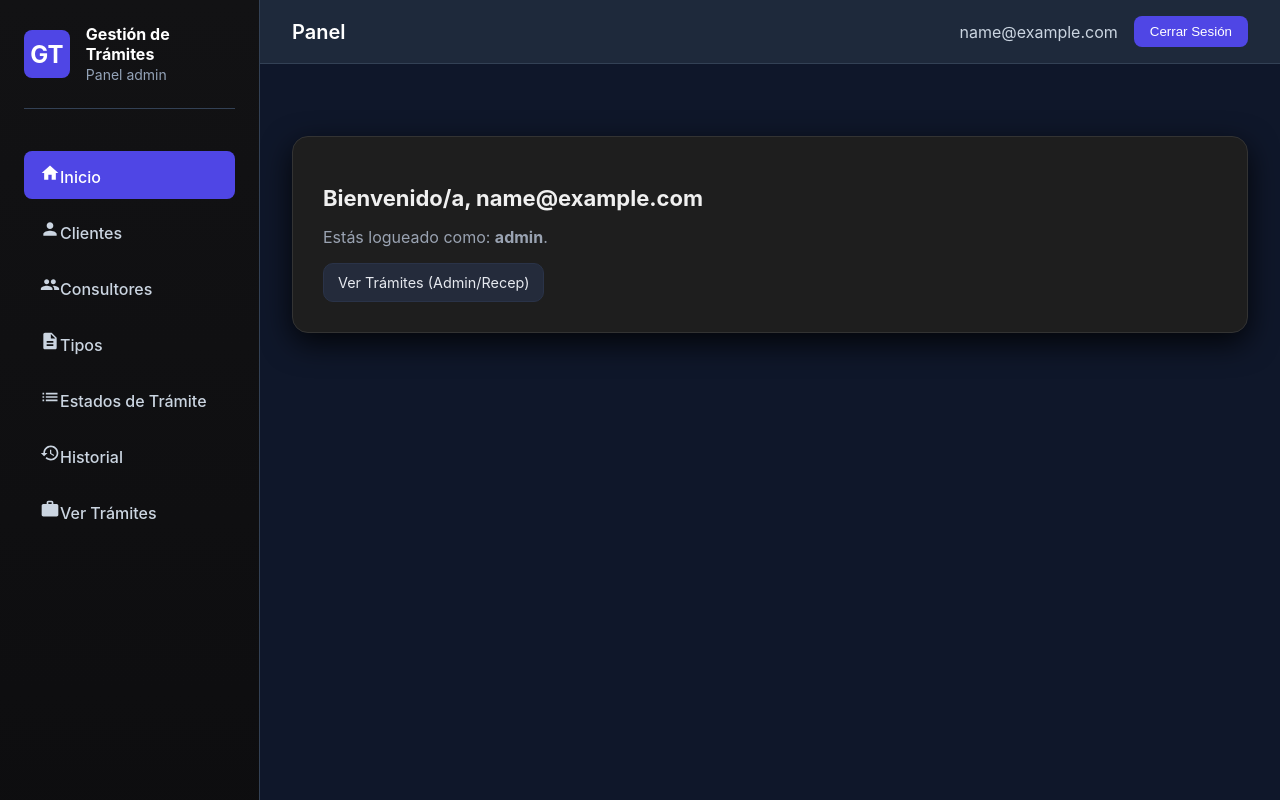
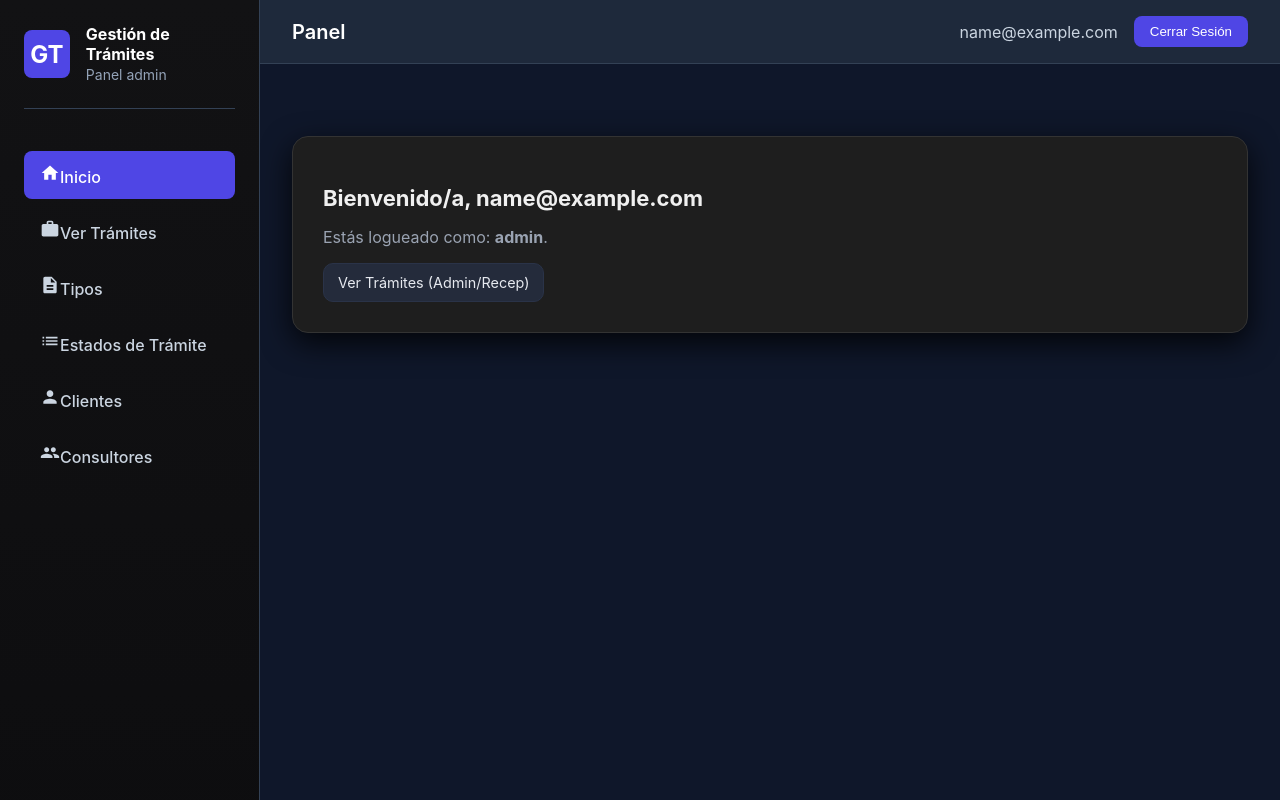
Before and after one commit to Color105/proyecto-diseno-web, a React (Vite) app: page / in a window 1280 px wide. Built offline with nearby package versions, Linux system fonts and the light colour scheme; sample sign-in values are in the browser's storage.

Commit message:
dashboard

```diff
--- a/src/layouts/DashboardLayout.jsx
+++ b/src/layouts/DashboardLayout.jsx
@@ -9,7 +9,7 @@ const IconHome = () => <svg xmlns="http://www.w3.org/2000/svg" width="20" height
 const IconUsers = () => <svg xmlns="http://www.w3.org/2000/svg" width="20" height="20" viewBox="0 0 24 24" fill="currentColor"><path d="M16 11c1.66 0 2.99-1.34 2.99-3S17.66 5 16 5c-1.66 0-3 1.34-3 3s1.34 3 3 3zm-8 0c1.66 0 2.99-1.34 2.99-3S9.66 5 8 5C6.34 5 5 6.34 5 8s1.34 3 3 3zm0 2c-2.33 0-7 1.17-7 3.5V18h14v-1.5c0-2.33-4.67-3.5-7-3.5zm8 0c-.29 0-.62.02-.97.05 1.16.84 1.97 1.97 1.97 3.45V18h6v-1.5c0-2.33-4.67-3.5-7-3.5z"/></svg>;
 const IconFile = () => <svg xmlns="http://www.w3.org/2000/svg" width="20" height="20" viewBox="0 0 24 24" fill="currentColor"><path d="M14 2H6c-1.1 0-1.99.9-1.99 2L4 20c0 1.1.89 2 1.99 2H18c1.1 0 2-.9 2-2V8l-6-6zm2 16H8v-2h8v2zm0-4H8v-2h8v2zm-3-5V3.5L18.5 9H13z"/></svg>;
 const IconList = () => <svg xmlns="http://www.w3.org/2000/svg" width="20" height="20" viewBox="0 0 24 24" fill="currentColor"><path d="M3 13h2v-2H3v2zm0 4h2v-2H3v2zm0-8h2V7H3v2zm4 4h14v-2H7v2zm0 4h14v-2H7v2zm0-8h14V7H7v2z"/></svg>;
-const IconHistory = () => <svg xmlns="http://www.w3.org/2000/svg" width="20" height="20" viewBox="0 0 24 24" fill="currentColor"><path d="M13 3c-4.97 0-9 4.03-9 9H1l3.89 3.89.07.14L9 12H6c0-3.87 3.13-7 7-7s7 3.13 7 7-3.13 7-7 7c-1.93 0-3.68-.79-4.94-2.06l-1.42 1.42C8.27 19.99 10.51 21 13 21c4.97 0 9-4.03 9-9s-4.03-9-9-9zm-1 5v5l4.28 2.54.72-1.21-3.5-2.08V8H12z"/></svg>;
+// IconHistory eliminado ya que quitamos el enlace
 const IconBriefcase = () => <svg xmlns="http://www.w3.org/2000/svg" width="20" height="20" viewBox="0 0 24 24" fill="currentColor"><path d="M20 6h-4V4c0-1.11-.89-2-2-2h-4c-1.11 0-2 .89-2 2v2H4c-1.11 0-1.99.89-1.99 2L2 19c0 1.11.89 2 2 2h16c1.11 0 2-.89 2-2V8c0-1.11-.89-2-2-2zm-6 0h-4V4h4v2z"/></svg>;
 const IconCustomer = () => <svg xmlns="http://www.w3.org/2000/svg" width="20" height="20" viewBox="0 0 24 24" fill="currentColor"><path d="M12 12c2.21 0 4-1.79 4-4S14.21 4 12 4 8 5.79 8 8s1.79 4 4 4zm0 2c-2.67 0-8 1.34-8 4v2h16v-2c0-2.66-5.33-4-8-4z"/></svg>;
 
@@ -48,20 +48,20 @@ function Sidebar() {
         <ul>
           <SidebarLink to="/" label="Inicio" icon={<IconHome />} />
 
-          {/* Admin */}
+          {/* 1. Ver Trámites (Admin / Recepcionista) - MOVIDO ARRIBA */}
+          {(user?.role === 'admin' || user?.role === 'recepcionista') && (
+            <SidebarLink to="/admin/tramites" label="Ver Trámites" icon={<IconBriefcase />} />
+          )}
+
+          {/* 2. Opciones exclusivas de Admin - REORDENADAS */}
           {user?.role === 'admin' && (
             <>
+              <SidebarLink to="/admin/tipos"       label="Tipos"               icon={<IconFile />} />
+              <SidebarLink to="/admin/estados"     label="Estados de Trámite"  icon={<IconList />} />
               <SidebarLink to="/admin/clientes"    label="Clientes"            icon={<IconCustomer />} />
               <SidebarLink to="/admin/consultores" label="Consultores"         icon={<IconUsers />} />
-              <SidebarLink to="/admin/tipos"       label="Tipos"               icon={<IconFile />} />
-              <SidebarLink to="/admin/estados"     label="Estados de Trámite"  icon={<IconList />} />
-              <SidebarLink to="/admin/historial"   label="Historial"           icon={<IconHistory />} />
+              {/* Historial ELIMINADO */}
             </>
-          )}
-
-          {/* Admin / Recepcionista */}
-          {(user?.role === 'admin' || user?.role === 'recepcionista') && (
-            <SidebarLink to="/admin/tramites" label="Ver Trámites" icon={<IconBriefcase />} />
           )}
 
           {/* Cliente */}
```
